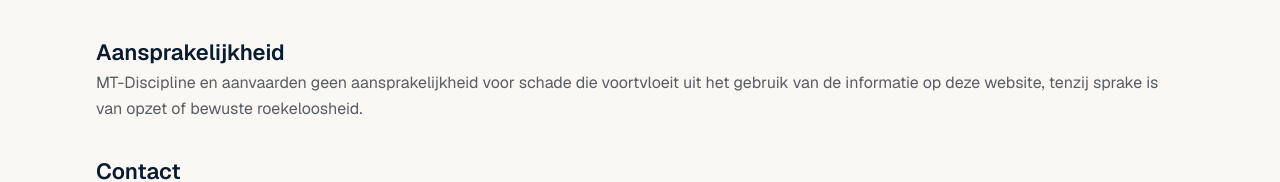
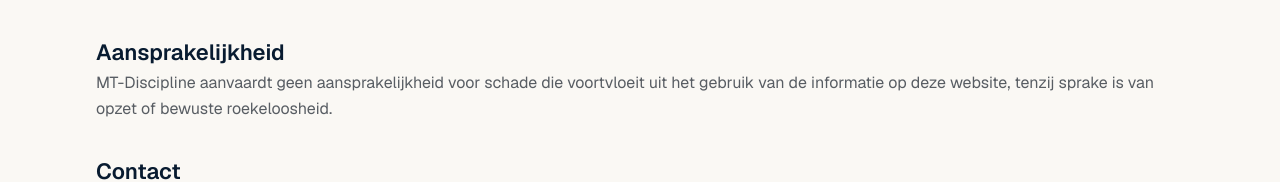
Before and after one commit to meltarrahi/mt-discipline, a Next.js app: page /disclaimer in a window 1280 px wide. Shown: the part 1219-1401 px from the top of the page. Built offline with nearby package versions, Linux system fonts and the light colour scheme.

Commit message:
Update liability statement in disclaimer

```diff
--- a/src/app/disclaimer/page.tsx
+++ b/src/app/disclaimer/page.tsx
@@ -66,7 +66,7 @@ export default function DisclaimerPage() {
       <div>
         <h2>Aansprakelijkheid</h2>
         <p>
-          MT-Discipline en {siteConfig.founderName} aanvaarden geen aansprakelijkheid voor
+          MT-Discipline aanvaardt geen aansprakelijkheid voor
           schade die voortvloeit uit het gebruik van de informatie op deze website, tenzij sprake
           is van opzet of bewuste roekeloosheid.
         </p>
```
